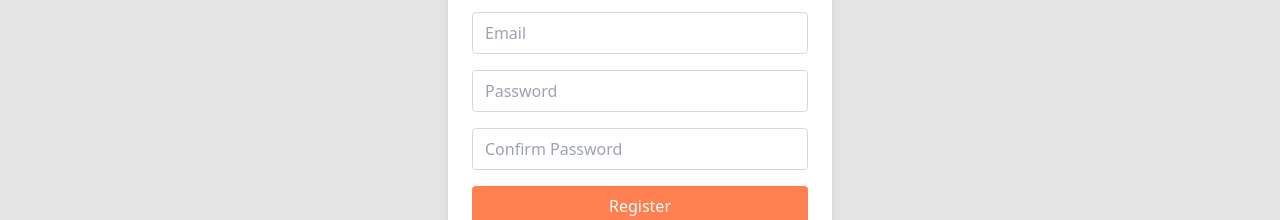
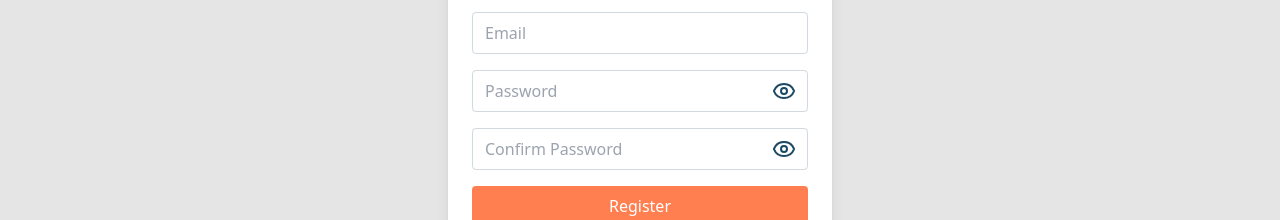
Before and after one commit to Fahim047/ph-a9-winter-cloth-donation, a React (Vite) app: page /register in a window 1280 px wide. Shown: the part 364-584 px from the top of the page. Built offline with nearby package versions, Linux system fonts and the light colour scheme; no server answers.

Commit message:
👁️ Show and Hide password functionality added

```diff
--- a/package.json
+++ b/package.json
@@ -10,6 +10,7 @@
 		"preview": "vite preview"
 	},
 	"dependencies": {
+		"animate.css": "^4.1.1",
 		"firebase": "^11.0.2",
 		"lucide-react": "^0.460.0",
 		"react": "^18.3.1",
--- a/src/components/Statistics.jsx
+++ b/src/components/Statistics.jsx
@@ -2,7 +2,7 @@ import { Handshake, LandPlot, PersonStanding, Sunset } from 'lucide-react';
 const Statistics = () => {
 	return (
 		<div className="my-12 max-w-6xl mx-auto px-4">
-			<h2 className="text-4xl font-bold text-center text-secondary-dark mb-8">
+			<h2 className="animate__animated animate__slow animate__pulse animate__infinite text-4xl font-bold text-center text-secondary-dark mb-8">
 				Glimpse of Our Platform
 			</h2>
 			<div className="grid sm:grid-cols-2 lg:grid-cols-4 gap-2">
--- a/src/components/forms/LoginForm.jsx
+++ b/src/components/forms/LoginForm.jsx
@@ -47,7 +47,11 @@ const LoginForm = () => {
 		}
 		handleResetPassword(resetEmail)
 			.then(() => {
-				Swal.fire('Success', 'Password reset email sent', 'success');
+				Swal.fire('Success', 'Password reset email sent', 'success').then(
+					() => {
+						window.open('https://mail.google.com', '_blank');
+					}
+				);
 			})
 			.catch((err) => Swal.fire('Error', err.message, 'error'));
 	};
--- a/src/components/forms/RegisterForm.jsx
+++ b/src/components/forms/RegisterForm.jsx
@@ -1,16 +1,20 @@
+import { Eye, EyeOff, EyeOffIcon } from 'lucide-react';
 import { useState } from 'react';
 import { Navigate, useNavigate } from 'react-router-dom';
 import Swal from 'sweetalert2';
 import GoogleIcon from '../../assets/icons/google.svg';
 import { useAuth } from '../../hooks';
 import { validatePassword } from '../../utils/validatePassword';
+
 const RegisterForm = () => {
 	const [name, setName] = useState('');
 	const [photoURL, setPhotoURL] = useState('');
 	const [email, setEmail] = useState('');
 	const [password, setPassword] = useState('');
 	const [confirmPassword, setConfirmPassword] = useState('');
+	const [showPassword, setShowPassword] = useState(false);
 	const navigate = useNavigate();
+
 	const {
 		user,
 		setUser,
@@ -42,6 +46,7 @@ const RegisterForm = () => {
 			Swal.fire('Error', err.message, 'error');
 		}
 	};
+
 	const handleGoogleLogin = async () => {
 		try {
 			const res = await handleSignInWithGoogle();
@@ -51,9 +56,11 @@ const RegisterForm = () => {
 			Swal.fire('Error', err.message, 'error');
 		}
 	};
+
 	if (user && user?.accessToken) {
 		return <Navigate to="/" />;
 	}
+
 	return (
 		<div className="flex justify-center items-center min-h-screen bg-neutral">
 			<div className="w-96 bg-white shadow-lg rounded-lg overflow-hidden">
@@ -85,23 +92,40 @@ const RegisterForm = () => {
 						className="w-full bg-inherit px-3 py-2 border border-primary/20 rounded focus:outline-none focus:ring-2 focus:ring-primary text-primary"
 						required
 					/>
+					<div className="relative">
 						<input
-						type="password"
+							type={showPassword ? 'text' : 'password'}
 							placeholder="Password"
 							value={password}
 							onChange={(e) => setPassword(e.target.value)}
 							className="w-full bg-inherit px-3 py-2 border border-primary/20 rounded focus:outline-none focus:ring-2 focus:ring-primary text-primary"
 							required
 						/>
-
+						<button
+							type="button"
+							className="absolute inset-y-0 right-3 flex items-center text-primary focus:outline-none"
+							onClick={() => setShowPassword(!showPassword)}
+						>
+							{showPassword ? <EyeOffIcon className="h-5 w-5" /> : <Eye />}
+						</button>
+					</div>
+					<div className="relative">
 						<input
-						type="password"
+							type={showPassword ? 'text' : 'password'}
 							placeholder="Confirm Password"
 							value={confirmPassword}
 							onChange={(e) => setConfirmPassword(e.target.value)}
 							className="w-full bg-inherit px-3 py-2 border border-primary/20 rounded focus:outline-none focus:ring-2 focus:ring-primary text-primary"
 							required
 						/>
+						<button
+							type="button"
+							className="absolute inset-y-0 right-3 flex items-center text-primary focus:outline-none"
+							onClick={() => setShowPassword(!showPassword)}
+						>
+							{showPassword ? <EyeOff /> : <Eye />}
+						</button>
+					</div>
 					<button
 						type="submit"
 						className="w-full bg-secondary text-white py-2 rounded hover:bg-secondary-dark transition duration-300"
--- a/src/components/home/ContactUs.jsx
+++ b/src/components/home/ContactUs.jsx
@@ -1,5 +1,3 @@
-import React from 'react';
-
 const ContactUs = () => {
 	return (
 		<section className="py-12 bg-gray-50">
@@ -7,7 +5,7 @@ const ContactUs = () => {
 				<h2 className="text-3xl font-bold text-center text-primary-dark mb-8">
 					Contact Us
 				</h2>
-				<div className="max-w-2xl mx-auto">
+				<div className="max-w-2xl mx-auto animate__animated animate__backInLeft animate__3">
 					{/* Contact Form */}
 					<div className="bg-neutral-light shadow-md rounded-lg p-6">
 						<h3 className="text-xl font-semibold text-gray-700 mb-4">
--- a/src/main.jsx
+++ b/src/main.jsx
@@ -1,3 +1,4 @@
+import 'animate.css';
 import { StrictMode } from 'react';
 import { createRoot } from 'react-dom/client';
 import { RouterProvider } from 'react-router-dom';
```
Also changed, not shown: 2 other files (tests, documents, lock files or other folders). Lines whose indentation alone changed are shown as unchanged.
